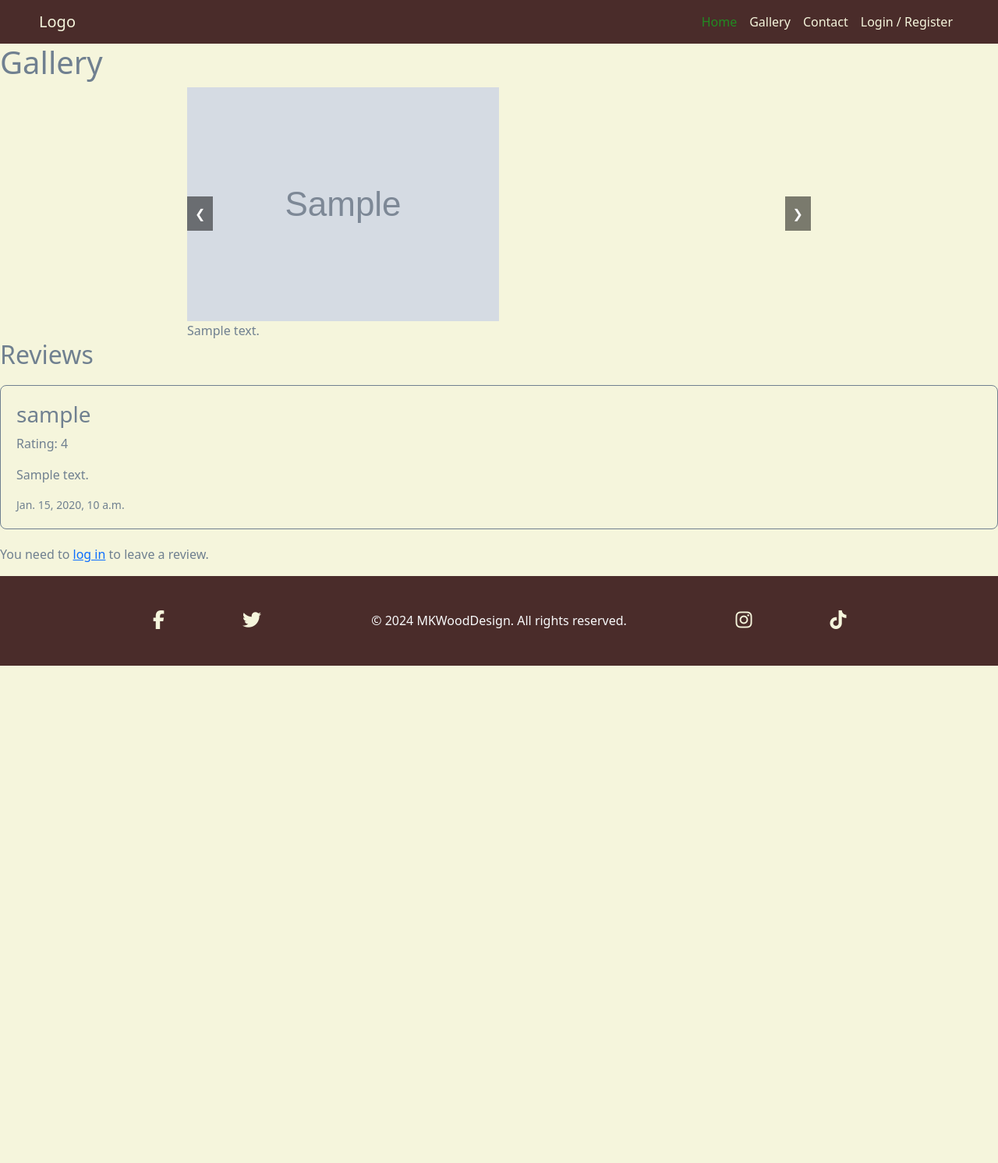
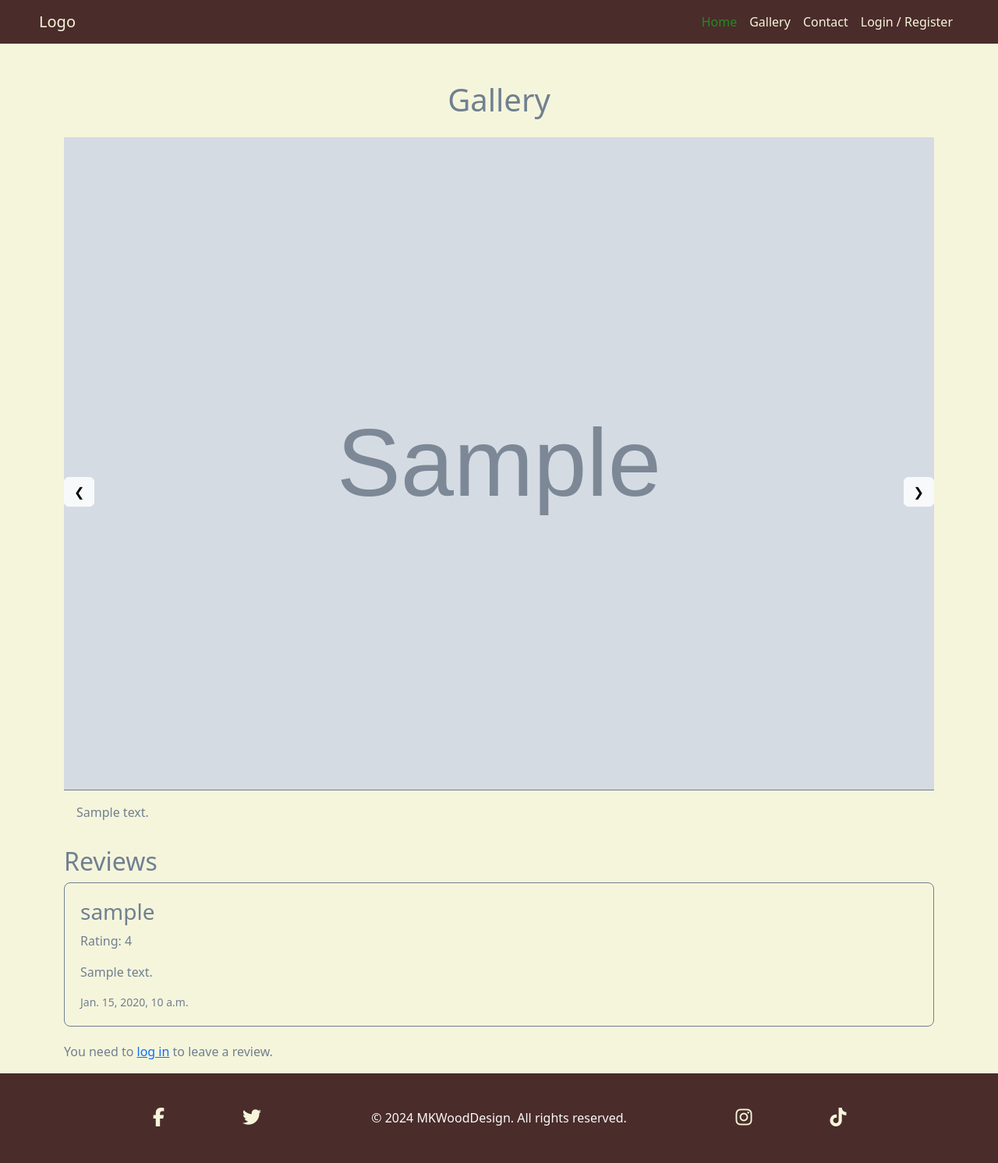
Before and after one commit to ZebaRobert/MK-wood-design, a Django app: template gallery/templates/gallery/gallery.html in a window 1280 px wide. Shown: the whole page at 78% size. Before the commit the page ends 854 px from the top, so only its background shows below. Run offline with Django 5.2, Linux system fonts and the light colour scheme; the template is opened without the code that fills it: most values are stand-ins (such as "Sample title", 1, 10 or a date in 2020); grey boxes marked "Sample" are stand-in pictures; some libraries are stand-ins or nearby versions.

Commit message:
Edit gallery.html, style images section

```diff
--- a/gallery/templates/gallery/gallery.html
+++ b/gallery/templates/gallery/gallery.html
@@ -1,19 +1,22 @@
 {% extends 'base.html' %}
 
 {% block content %}
-<h1>Gallery</h1>
+<div class="container mt-5">
+    <h1 class="text-center mb-4">Gallery</h1>
     <div class="gallery-container">
         <div class="gallery-slideshow">
             {% for image in images %}
                 <div class="slide">
-                <img src="{{ image.image.url }}" alt="{{ image.title }}">
-                <div class="description">{{ image.description }}</div>
+                    <img src="{{ image.image.url }}" alt="{{ image.title }}" class="img-fluid">
+                    <div class="description p-3 bg-soft-cream">
+                        <p>{{ image.description }}</p>
+                    </div>
                 </div>
             {% endfor %}
         </div>
         <div class="controls">
-        <button class="prev">❮</button>
-        <button class="next">❯</button>
+            <button class="prev btn btn-light">❮</button>
+            <button class="next btn btn-light">❯</button>
         </div>
     </div>
 
--- a/static/css/style.css
+++ b/static/css/style.css
@@ -93,7 +93,6 @@ a:hover {
 .about-block-left, .about-block-right {
     padding: 20px;
     background-color: var(--soft-cream);
-    border: 1px solid var(--slate-gray);
     border-radius: 8px;
 }
 
@@ -110,12 +109,11 @@ a:hover {
 }
 
 
-/* Gallery images section */
-
+/* Gallery Container */
 .gallery-container {
     position: relative;
     width: 100%;
-    max-width: 800px;
+    max-width: 1200px;
     margin: auto;
     overflow: hidden;
 }
@@ -128,6 +126,19 @@ a:hover {
 .slide {
     min-width: 100%;
     box-sizing: border-box;
+    position: relative;
+}
+
+.slide img {
+    width: 100%;
+    height: auto;
+    display: block;
+}
+
+.description {
+    background-color: var(--soft-cream);
+    border-top: 1px solid var(--slate-gray);
+    padding: 10px;
 }
 
 .controls {
@@ -145,20 +156,27 @@ a:hover {
     border: none;
     cursor: pointer;
     padding: 10px;
+    z-index: 10;
 }
 
-/* Gallery reviews section */
+/* Review Cards */
+.review-card {
+    background-color: var(--soft-cream);
+    border: 1px solid var(--slate-gray);
+    border-radius: 8px;
+    padding: 20px;
+    margin-bottom: 20px;
+}
 
-.reviews-box {
+/* Review Form */
+.review-form {
+    background-color: var(--soft-cream);
+    border: 1px solid var(--slate-gray);
+    border-radius: 8px;
+    padding: 20px;
     margin-top: 20px;
 }
 
-.review-card {
-    border: 1px solid var(--slate-gray);
-    padding: 10px;
-    margin-bottom: 10px;
-    background-color: var(--soft-cream);
-}
 
 /* General form styles */
 form {
@@ -255,9 +273,14 @@ form .btn-primary:hover {
 }
 
 /* Pagination Styling */
+.pagination {
+    margin-top: 20px;
+}
+
 .pagination .page-item.active .page-link {
-    background-color: var(--forest-green);
-    border-color: var(--forest-green);
+    background-color: var(--rich-walnut-brown);
+    color: var(--warm-amber);
+    border-color: var(--rich-walnut-brown);
 }
 
 .pagination .page-link {
@@ -267,7 +290,9 @@ form .btn-primary:hover {
 .pagination .page-link:hover {
     background-color: var(--warm-amber);
     color: var(--rich-walnut-brown);
+    border-color: var(--warm-amber);
 }
+
 
 
 
```
Lines whose indentation alone changed are shown as unchanged.
